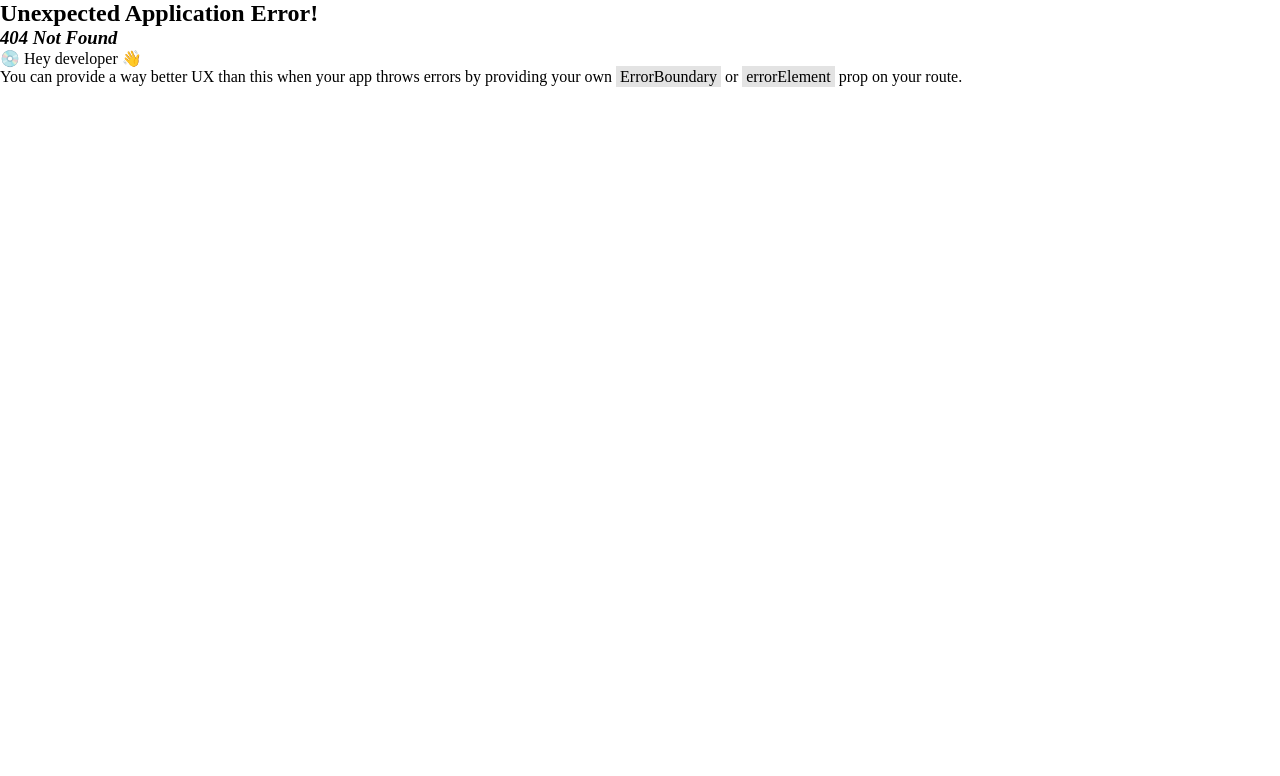
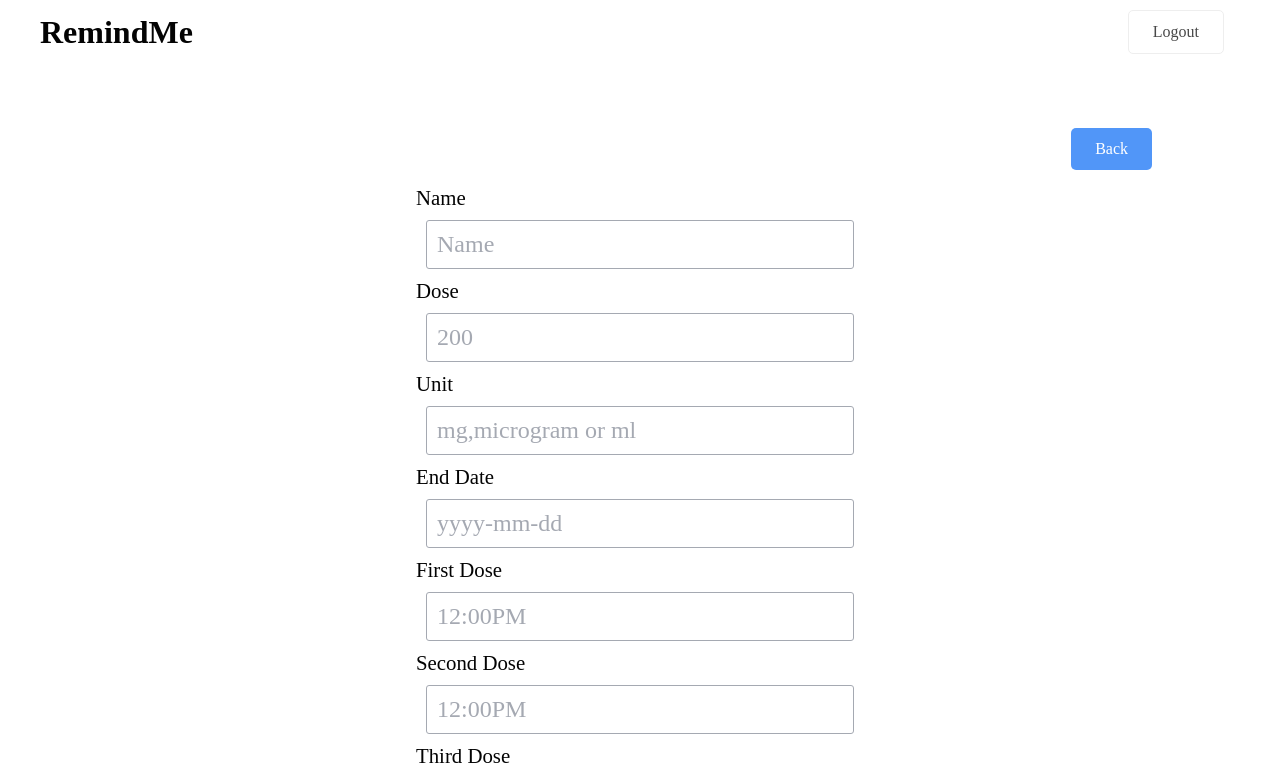
Before and after one commit to oleesir/medicine_tracker_fe, a React (Create React App) app: page /new_medication in a window 1280 px wide. Before the commit this address had no page. Shown: the top 776 px of the page. Built offline with nearby package versions, Linux system fonts and the light colour scheme.

Commit message:
create new prescription form

```diff
--- a/src/App.tsx
+++ b/src/App.tsx
@@ -9,11 +9,8 @@ import Welcome from "./pages/Welcome";
 import Signup from "./pages/Signup";
 import Login from "./pages/Login";
 import Home from './pages/Home';
+import NewMedication from "./pages/NewMedication";
 import './App.css';
-
-
-
-
 
 
 const router = createBrowserRouter(
@@ -23,6 +20,7 @@ const router = createBrowserRouter(
             <Route path="/signup" element={<Signup/>}/>
             <Route path="/login" element={<Login/>}/>
             <Route path="/home" element={<Home/>}/>
+            <Route path="/new_medication" element={<NewMedication/>}/>
         </Route>
     )
 );
--- a/src/pages/Home/styles.ts
+++ b/src/pages/Home/styles.ts
@@ -11,7 +11,7 @@ export const StyledHeader = styled.div`
   display: flex;
   justify-content: space-between;
   width: 100%;
-  padding: 20px 40px;
+  padding: 10px 40px;
   align-items: center;
 `;
 
--- a/src/pages/Login/styles.ts
+++ b/src/pages/Login/styles.ts
@@ -11,7 +11,7 @@ export const StyledHeader = styled.div`
   display: flex;
   justify-content: space-between;
   width: 100%;
-  padding: 20px 40px;
+  padding: 10px 40px;
   align-items: center;
 `;
 
--- /dev/null
+++ b/src/pages/NewMedication/index.tsx
@@ -0,0 +1,59 @@
+import {
+    Logo,
+    LogoDiv,
+    StyledHeader,
+    Wrapper,
+    Content,
+    LogoutBtn,
+    SubHeader,
+    BackBtn,
+    FormContainer,
+    Input,
+    SubmitBtn, Label
+} from "../NewMedication/styles";
+
+
+
+const NewMedication = () => {
+    return (
+        <Wrapper>
+            <StyledHeader>
+                <LogoDiv>
+                    <Logo>RemindMe</Logo>
+                </LogoDiv>
+                <LogoutBtn>Logout</LogoutBtn>
+            </StyledHeader>
+            <Content>
+                <SubHeader>
+                    <BackBtn>Back</BackBtn>
+                </SubHeader>
+                <FormContainer>
+                    <Label htmlFor="name">Name</Label>
+                    <Input type="text"  id="name" placeholder="Name"/>
+
+                    <Label htmlFor="dose">Dose</Label>
+                    <Input type="text" id="dose" placeholder="200"/>
+
+                    <Label htmlFor="unit">Unit</Label>
+                    <Input type="text" id="unit" placeholder="mg,microgram or ml"/>
+
+                    <Label htmlFor="end_date">End Date</Label>
+                    <Input type="text" id="end_date" placeholder="yyyy-mm-dd"/>
+
+                    <Label htmlFor="first_dose">First Dose</Label>
+                    <Input type="text"  id="first_dose" placeholder="12:00PM"/>
+
+                    <Label htmlFor="second_dose">Second Dose</Label>
+                    <Input type="text" id="second_dose" placeholder="12:00PM"/>
+
+                    <Label htmlFor="third_dose">Third Dose</Label>
+                    <Input type="text" id="third_dose" placeholder="12:00PM"/>
+
+                    <SubmitBtn>Save</SubmitBtn>
+                </FormContainer>
+            </Content>
+        </Wrapper>
+    );
+};
+
+export default NewMedication;
--- /dev/null
+++ b/src/pages/NewMedication/styles.ts
@@ -0,0 +1,122 @@
+import styled from "styled-components";
+
+export const Wrapper = styled.div`
+  width: 100%;
+  //height: 100vh;
+  display: flex;
+  flex-direction: column;
+`
+
+export const StyledHeader = styled.div`
+  display: flex;
+  justify-content: space-between;
+  width: 100%;
+  padding: 10px 40px;
+  align-items: center;
+`;
+
+export const Logo = styled.h1`
+  color: #030303;
+  cursor: pointer;
+`;
+
+export const LogoDiv = styled.div`
+  //background-color: pink;
+`;
+
+export const LogoutBtn = styled.button`
+  border: 1px solid #EEEEEE;
+  background-color: transparent;
+  outline: none;
+  color: #484848;
+  cursor: pointer;
+  font-size: 1em;
+  margin-right: 1em;
+  padding: 0.75em 1.5em;
+  border-radius: 5px;
+`;
+
+export const Content = styled.div`
+  width: 100%;
+  display: flex;
+  flex-direction: column;
+  justify-content: center;
+  padding-top: 4rem;
+  align-items: center;
+`;
+
+
+export const SubHeader = styled.div`
+  display: flex;
+  width: 80%;
+  justify-content: flex-end;
+
+`;
+
+export const FormContainer = styled.div`
+  width: 40%;
+  margin-top: 1rem;
+  display: flex;
+  flex-direction: column;
+  padding: 0 2rem 2rem 2rem;
+`;
+
+export const BackBtn = styled.button`
+  background-color: #5196F8;
+  border: none;
+  outline: none;
+  color: #fff;
+  cursor: pointer;
+  font-size: 1em;
+  padding: 0.75rem 1.5rem;
+  border-radius: 5px;
+`;
+
+
+export const StatusText = styled.p<{ size?: string, textShadow?: string, color?: string, weight?: string, background?: string }>`
+  font-size: ${props => props.size};
+  color: ${props => props.color === 'active' ? "#228b22" : "#800000"};
+  font-weight: ${props => props.weight};
+  background-color: ${props => props.background};
+  text-shadow: ${props => props.textShadow === 'active' ? "5px -10px 22px rgba(34,139,34,1)" : "5px -10px 22px rgba(128,0,0,1)"};
+`;
+
+
+export const Input = styled.input`
+  font-size: 1.5em;
+  padding: 10px;
+  margin: 10px;
+  outline: none;
+  border: 1.5px solid #A5A9B2;
+  border-radius: 3px;
+
+  ::placeholder {
+    color: #A5A9B2;
+  }
+
+  :focus {
+    border: 1px solid #5196F8;
+    box-shadow: 11px 13px 5px 0px rgba(81,150,248,0.18);
+    -webkit-box-shadow: 11px 13px 5px 0px rgba(81,150,248,0.18);
+    -moz-box-shadow: 11px 13px 5px 0px rgba(81,150,248,0.18);
+  }
+`;
+
+
+export const SubmitBtn = styled.button`
+  background-color: #030303;
+  border: none;
+  outline: none;
+  color: #fff;
+  cursor: pointer;
+  font-size: 1.5em;
+  padding: 0.75em 1.5em;
+  border-radius: 5px;
+  margin-top: 2rem;
+`;
+
+
+export const Label = styled.label`
+  color: #030303;
+  font-size: 1.3em;
+`;
--- a/src/pages/Signup/styles.ts
+++ b/src/pages/Signup/styles.ts
@@ -11,7 +11,7 @@ export const StyledHeader = styled.div`
   display: flex;
   justify-content: space-between;
   width: 100%;
-  padding: 20px 40px;
+  padding: 10px 40px;
   align-items: center;
 `;
 
@@ -97,31 +97,3 @@ export const LoginText = styled.span<{ size?: string, bottom?: string, color?: s
   font-weight: ${props => props.weight};
   cursor: pointer;
 `;
-//
-// export const BannerContent = styled.div`
-//   width: 50%;
-//   display: flex;
-//   padding-top: 10rem;
-//   padding-left: 10rem;
-//   padding-right: 10rem;
-// `;
-//
-//
-// export const ImgContent = styled.div`
-//   padding-top: 4rem;
-//   width: 50%;
-//   padding-right: 5rem;
-// `;
-//
-//
-// export const BannerContentChild = styled.div`
-//   display: flex;
-//   flex-direction: column;
-// `;
-//
-// export const BannerText = styled.p<{ size?: string, bottom?: string, color?: string, weight?: string }>`
-//   font-size: ${props => props.size};
-//   color: ${props => props.color};
-//   margin-bottom: ${props => props.bottom};
-//   font-weight: ${props => props.weight};
-// `;
```
